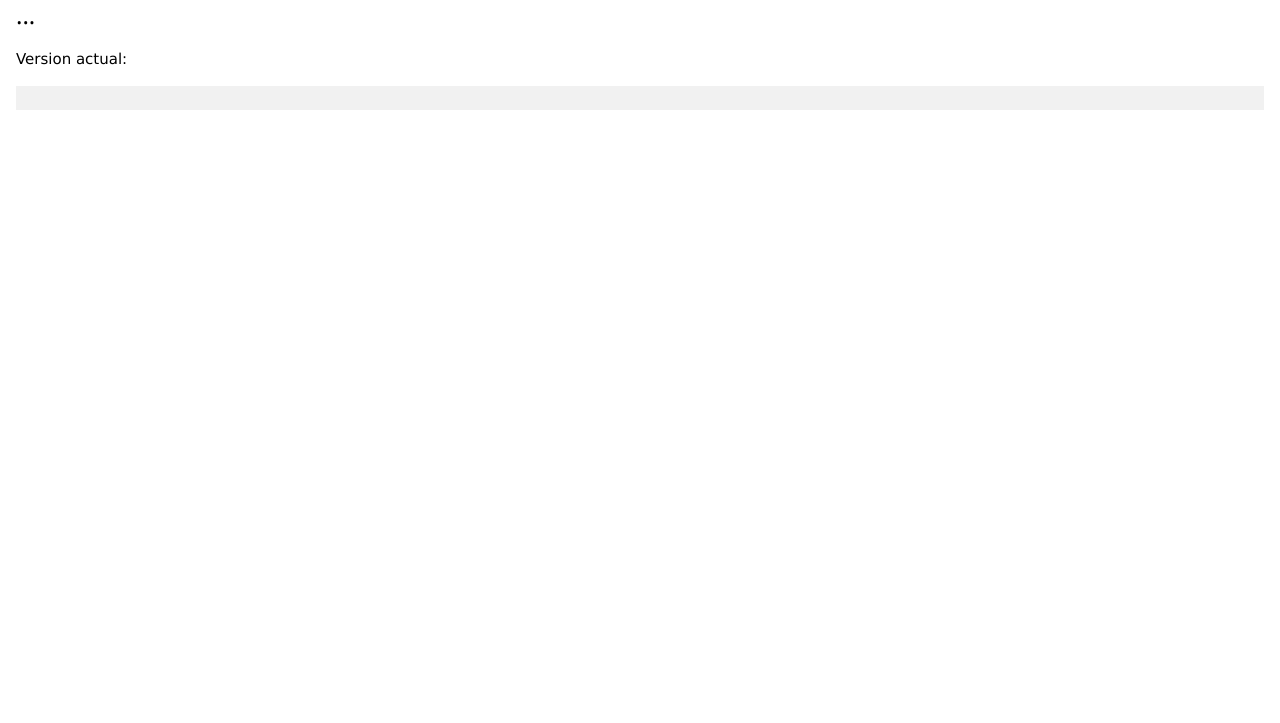
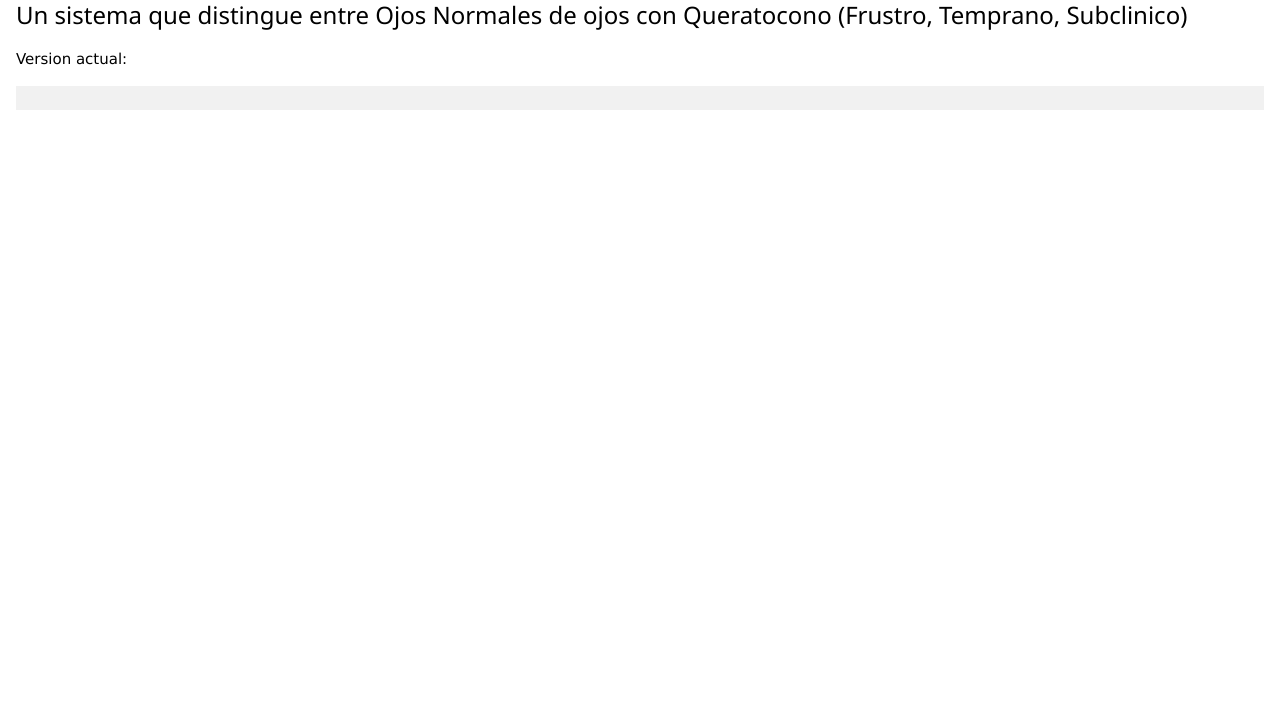
Before and after one commit to ouracademy/electrocornea, an Electron app: page src/gui/index.html in a window 1280 px wide. Shown: the part 77-800 px from the top of the page. Drawn offline with nearby package versions, Linux system fonts and the light colour scheme; no server answers.

Commit message:
feat: add description

```diff
--- a/src/gui/index.html
+++ b/src/gui/index.html
@@ -8,7 +8,10 @@
   <div class="w3-container">
 
     <h1 style="color:blueviolet">ElectroCornea</h1>
-    <h3>...</h3>
+    <h3>
+      Un sistema que distingue entre Ojos Normales de ojos con Queratocono
+      (Frustro, Temprano, Subclinico)
+    </h3>
 
     <p>
       Version actual: <span id="version"></span>
```
